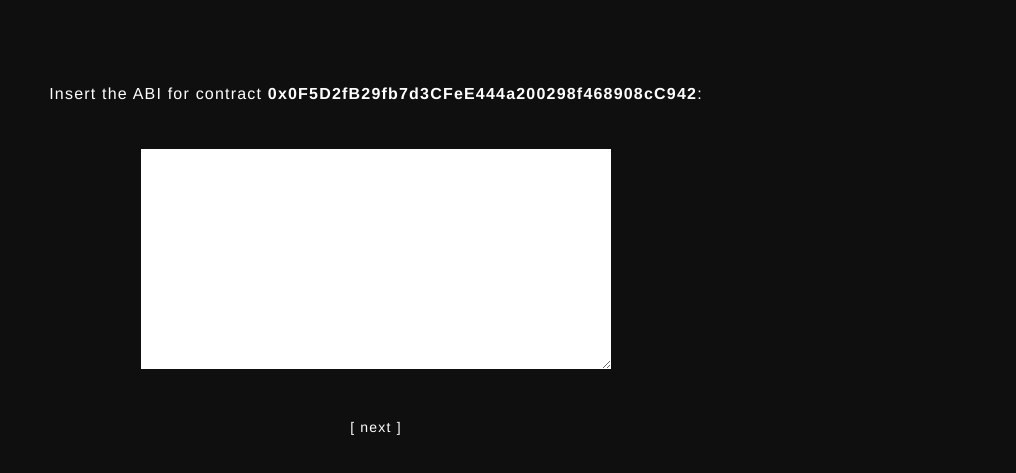
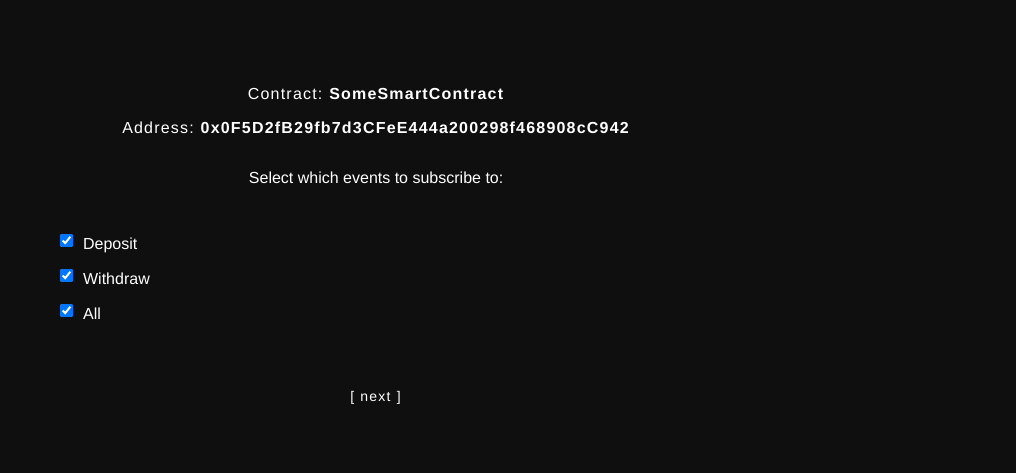
Before and after one commit to decentraland/ethalarm, a React app: page / in a window 1280 px wide. Shown: the part 189-662 px from the top of the page, without its empty margins (264-1280 px from the left). Built offline with nearby package versions, Linux system fonts and the light colour scheme; some packages are replaced by stand-ins of ours.

Commit message:
Selection

```diff
--- /dev/null
+++ b/webapp/components/eventSelector.js
@@ -0,0 +1,86 @@
+import React from 'react'
+import PropTypes from 'prop-types'
+
+class EventSelector extends React.Component {
+  constructor() {
+    super(...arguments)
+    this.state = {
+      selected: {}
+    }
+    for (let item of this.props.options) {
+      this.state.selected[item.id] = true
+    }
+
+    this.handleAllClick = () => {
+      const newState = !this.allSelected()
+      this.setState({
+        selected: this.props.options.map(item => item.id).reduce(
+          (prev, item) => { prev[item] = newState; return prev }, {}
+        )
+      })
+    }
+
+    this.handleClick = (ev) => {
+      const updatedSelected = Object.assign({}, this.state.selected)
+      const id = ev.target.attributes['data-id'].value
+      updatedSelected[id] = !this.state.selected[id]
+      this.setState({
+        selected: updatedSelected
+      })
+    }
+  }
+
+  renderItem(item) {
+    return <li key={item.id} ref={item.id}>
+      <input type='checkbox'
+        checked={this.state.selected[item.id]}
+        data-id={item.id}
+        onChange={this.handleClick}
+      />
+      {item.name}
+    </li>
+  }
+
+  allSelected() {
+    return this.props.options.map(item => item.id).reduce(
+      (prev, item) => prev && this.state.selected[item], true
+    )
+  }
+
+  renderAll() {
+    return <li key='all'>
+      <input type='checkbox'
+        checked={this.allSelected()}
+        onChange={this.handleAllClick}
+      />
+      All
+    </li>
+  }
+
+  renderOptions() {
+    const options = this.props.options.map(item => this.renderItem(item))
+    options.push(this.renderAll())
+    return options
+  }
+
+  getSelections() {
+    return this.props.options.map(item => this.state.selected[item.id])
+  }
+
+  render() {
+    return (<ul>
+      { this.renderOptions() }
+    </ul>)
+  }
+}
+
+EventSelector.propTypes = {
+  options: PropTypes.arrayOf(
+    PropTypes.shape({
+      name: PropTypes.string,
+      id: PropTypes.string
+    })
+  )
+}
+
+export default EventSelector
--- a/webapp/containers/app.js
+++ b/webapp/containers/app.js
@@ -3,11 +3,12 @@ import React from 'react'
 import SelectContract from './steps/selectContract'
 import LookingUp from './steps/lookingUp'
 import InsertABI from './steps/insertABI'
+import SelectEvents from './steps/selectEvents'
 
 export default class App extends React.Component {
   render() {
     return (<div className='app-container'>
-      <InsertABI />
+      <SelectEvents />
     </div>)
   }
 }
--- /dev/null
+++ b/webapp/containers/steps/selectEvents.js
@@ -0,0 +1,24 @@
+import React from 'react'
+
+import NextButton from '~/components/nextButton'
+import EventSelector from '~/components/eventSelector'
+
+export default class SelectEvents extends React.Component {
+  render() {
+    return (<div className='selectevents step'>
+      <div className='explain'>
+        <p>Contract: <strong>SomeSmartContract</strong></p>
+        <p>Address: <strong>0x0F5D2fB29fb7d3CFeE444a200298f468908cC942</strong></p>
+      </div>
+      <p>Select which events to subscribe to:</p>
+      <EventSelector options={[{
+        name: 'Deposit',
+        id: 'fa12ed12'
+      }, {
+        name: 'Withdraw',
+        id: 'deadbeaf'
+      }]} />
+      <NextButton />
+    </div>)
+  }
+}
--- a/webapp/style/main.scss
+++ b/webapp/style/main.scss
@@ -33,3 +33,27 @@
     min-height: 200px;
   }
 }
+
+.selectevents {
+  .explain {
+    text-align: center;
+  }
+
+  ul {
+    text-align: left;
+    min-width: 50%;
+    margin-top: 30px;
+    margin-bottom: 30px;
+
+    li {
+      margin-bottom: 15px;
+      list-style: none;
+
+      input {
+        margin-right: 10px;
+        position: relative;
+        top: -2px;
+      }
+    }
+  }
+}
```
